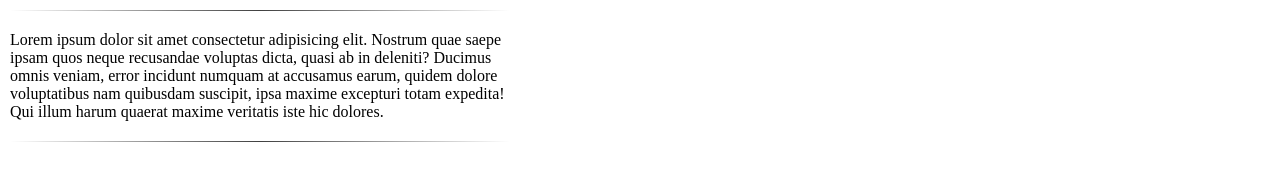
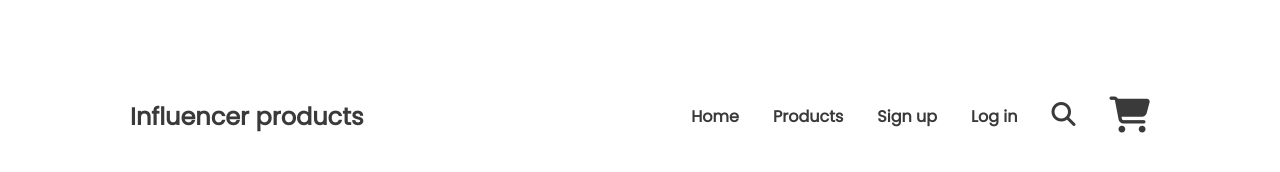
Before and after one commit to anikdot1/practice-influencer-gear-responsive, a plain HTML site: page index.html in a window 1280 px wide. Drawn offline with Linux system fonts and the light colour scheme.

Commit message:
navbar complete

```diff
--- a/index.html
+++ b/index.html
@@ -1,25 +1,48 @@
 <!DOCTYPE html>
 <html lang="en">
+
 <head>
     <meta charset="UTF-8">
     <meta http-equiv="X-UA-Compatible" content="IE=edge">
     <meta name="viewport" content="width=device-width, initial-scale=1.0">
+    <!-- stylesheets -->
     <link rel="stylesheet" href="styles/main.css">
     <link rel="stylesheet" href="styles/sm-devices.css">
     <link rel="stylesheet" href="styles/md-devices.css">
+    <!-- Google fonts import links -->
+    <link rel="preconnect" href="https://fonts.googleapis.com">
+    <link rel="preconnect" href="https://fonts.gstatic.com" crossorigin>
+    <link href="https://fonts.googleapis.com/css2?family=Poppins&display=swap" rel="stylesheet">
+    <link rel="preconnect" href="https://fonts.googleapis.com">
+    <link rel="preconnect" href="https://fonts.gstatic.com" crossorigin>
+    <link href="https://fonts.googleapis.com/css2?family=Poppins&display=swap" rel="stylesheet">
+    <link rel="preconnect" href="https://fonts.googleapis.com">
+    <link rel="preconnect" href="https://fonts.gstatic.com" crossorigin>
+    <link href="https://fonts.googleapis.com/css2?family=Poppins&display=swap" rel="stylesheet">
+    <!-- font awesome link -->
+    <script src="https://kit.fontawesome.com/d86c4e0aee.js" crossorigin="anonymous"></script>
+
     <title>Influencer Gear</title>
 </head>
+
 <body>
     <header>
-        <div>
-            <hr>
-        </div>
-        <div>
-            Lorem ipsum dolor sit amet consectetur adipisicing elit. Nostrum quae saepe ipsam quos neque recusandae voluptas dicta, quasi ab in deleniti? Ducimus omnis veniam, error incidunt numquam at accusamus earum, quidem dolore voluptatibus nam quibusdam suscipit, ipsa maxime excepturi totam expedita! Qui illum harum quaerat maxime veritatis iste hic dolores.
-        </div>
-        <div>
-            <hr>
+        <div class="navbar">
+            <div class="logo">
+                <h2>Influencer products</h2>
+            </div>
+            <div class="menu">
+                <ul>
+                    <li><a href="">Home</a></li>
+                    <li><a href="">Products</a></li>
+                    <li><a href=""></a>Sign up</li>
+                    <li><a href=""></a>Log in</li>
+                    <li><a href=""><i class="fa-solid fa-magnifying-glass"></i></a></li>
+                    <li><a href=""><i class="fa-solid fa-cart-shopping"></i></a></li>
+                </ul>
+            </div>
         </div>
     </header>
 </body>
+
 </html>
--- a/styles/main.css
+++ b/styles/main.css
@@ -1,12 +1,49 @@
-*{
+* {
     margin: 0;
     padding: 0;
+    font-family: 'Poppins', sans-serif;
 }
+.navbar {
+    max-width: 1440px;
+    margin: 87px auto 0;
+    padding: 0 120px;
+    display: flex;
+    justify-content: space-between;
+    align-items: center;
+
+}
+.logo h2 {
+    font-weight: 700;
+    font-size: 24px;
+    color: #3A3A3A;
+
+}
+.menu>ul {
+    display: flex;
+    gap: 34px;
+    align-items: center;
+}
+.menu li, a {
+    font-weight: 600;
+    font-size: 16px;
+    color: #3A3A3A;
+    list-style: none;
+    text-decoration: none;
+
+}
+.fa-magnifying-glass {
+    font-size: 24px;
+}
+.fa-cart-shopping{
+    font-size: 36px;
+}
+
 hr {
     border: 0;
     height: 1px;
     background-image: linear-gradient(to right, rgba(0, 0, 0, 0), rgba(0, 0, 0, 0.75), rgba(0, 0, 0, 0));
 }
+
 div {
     max-width: 500px;
     padding: 10px;
```
